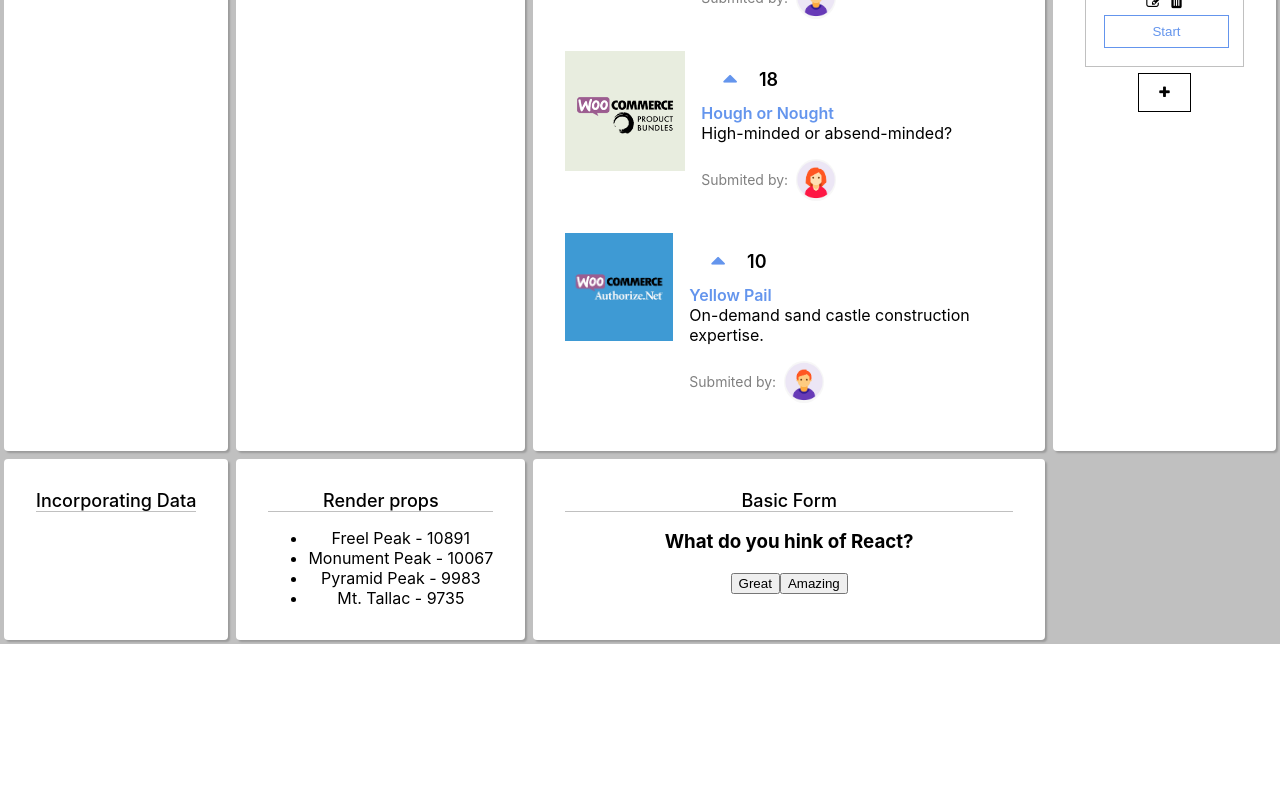
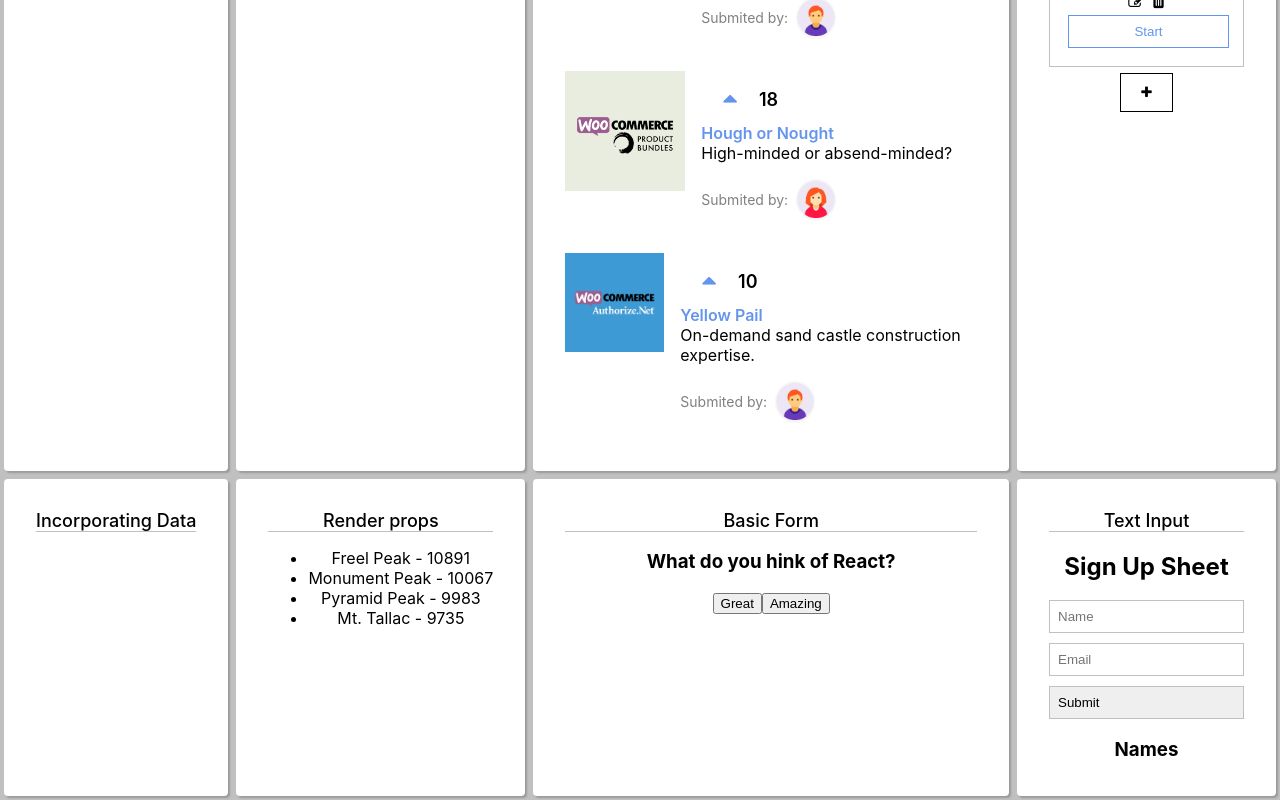
Before and after one commit to mikaeileghbal/learning-area, a React (Create React App) app in the folder reactjs/: page / in a window 1280 px wide. Shown: the part 461-1261 px from the top of the page. Before the commit the page ends 1105 px from the top, so only its background shows below. Built offline with nearby package versions, Linux system fonts and the light colour scheme.

Commit message:
office react form validate

```diff
--- a/reactjs/src/App.js
+++ b/reactjs/src/App.js
@@ -6,6 +6,7 @@ import GetData from "./components/get-data/GetData";
 import BasicButtos from "./components/forms/BasicButtons";
 
 import RenderProps from "./components/RenderProps/RenderProps";
+import SignUp from "./components/forms/SignUp";
 
 function App() {
   return (
@@ -46,6 +47,10 @@ function App() {
           <h2 className="underline">Basic Form</h2>
           <BasicButtos />
         </div>
+        <div className="component-container">
+          <h2 className="underline">Text Input</h2>
+          <SignUp />
+        </div>
       </main>
     </div>
   );
--- a/reactjs/src/components/Comment.js
+++ b/reactjs/src/components/Comment.js
@@ -2,6 +2,7 @@ import React from "react";
 
 const comments = [
   {
+    id: 1,
     user: {
       name: "Michael",
       avatarurl: "./images/male.png",
@@ -10,6 +11,7 @@ const comments = [
     date: "2022/08/13",
   },
   {
+    id: 2,
     user: {
       name: "Lisa",
       avatarurl: "./images/female.png",
@@ -24,7 +26,7 @@ function Comment(props) {
     <div className="comment-container">
       {comments.map((comment) => {
         return (
-          <div className="comment">
+          <div className="comment" key={comment.id}>
             <UserInfo user={comment.user} />
             <div className="comment-text">{comment.text}</div>
             <div className="comment-date">{comment.date}</div>
--- a/reactjs/src/components/forms/BasicButtons.js
+++ b/reactjs/src/components/forms/BasicButtons.js
@@ -1,25 +1,27 @@
 import React from "react";
 
 export default function BasicButtos() {
-  const handleGreat = (e) => {
-    console.log("Great");
-  };
-
-  const handleAmazing = (e) => {
-    console.log("Amazing");
+  const handleButtonClick = (e) => {
+    const btn = e.target;
+    console.log(`The user clicked ${btn.name}: ${btn.value} `);
   };
 
   return (
     <div>
       <h3>What do you hink of React?</h3>
-      <button type="button" name="button-1" value="great" onClick={handleGreat}>
+      <button
+        type="button"
+        name="button-1"
+        value="great"
+        onClick={handleButtonClick}
+      >
         Great
       </button>
       <button
         type="button"
         name="button-2"
         value="amazing"
-        onClick={handleAmazing}
+        onClick={handleButtonClick}
       >
         Amazing
       </button>
--- /dev/null
+++ b/reactjs/src/components/forms/SignUp.js
@@ -0,0 +1,69 @@
+import React, { useState } from "react";
+
+export default function SignUp() {
+  const [fields, setFields] = useState({});
+  const [people, setPeople] = useState([]);
+  const [fieldErrors, setFieldErrors] = useState({});
+
+  const onInputChange = (e) => {
+    const newFields = { ...fields };
+    newFields[e.target.name] = e.target.value;
+    setFields(newFields);
+  };
+
+  const handleSubmit = (e) => {
+    e.preventDefault();
+    const person = fields;
+    const fieldErrors = validate(person);
+    setFieldErrors(fieldErrors);
+
+    if (Object.keys(fieldErrors).length) return;
+
+    const newPeople = [...people, person];
+    setPeople(newPeople);
+    setFields({});
+  };
+
+  const validate = (person) => {
+    const error = {};
+    if (!person.name) error.name = "Name is required";
+    if (!person.email) error.email = "Email is required";
+    return error;
+  };
+
+  return (
+    <div>
+      <h2>Sign Up Sheet</h2>
+
+      <form onSubmit={handleSubmit}>
+        <input
+          type="text"
+          name="name"
+          placeholder="Name"
+          value={fields.name}
+          onChange={onInputChange}
+        />
+        <span style={{ color: "red" }}>{fieldErrors.name}</span>
+        <input
+          type="email"
+          name="email"
+          placeholder="Email"
+          value={fields.email}
+          onChange={onInputChange}
+        />
+        <span style={{ color: "red" }}>{fieldErrors.email}</span>
+        <input type="submit" />
+      </form>
+      <div>
+        <h3>Names</h3>
+        <ul>
+          {people.map((person, i) => (
+            <li key={i}>
+              {person.name} - {person.email}
+            </li>
+          ))}
+        </ul>
+      </div>
+    </div>
+  );
+}
--- a/reactjs/src/components/up-vote/ProductList.js
+++ b/reactjs/src/components/up-vote/ProductList.js
@@ -53,7 +53,7 @@ const Product = (props) => {
             className="button button-vote"
             onClick={() => props.onVote(props.id)}
           >
-            <i class="fa fa-caret-up"></i>
+            <i className="fa fa-caret-up"></i>
           </button>
           {props.votes}
         </div>
```
